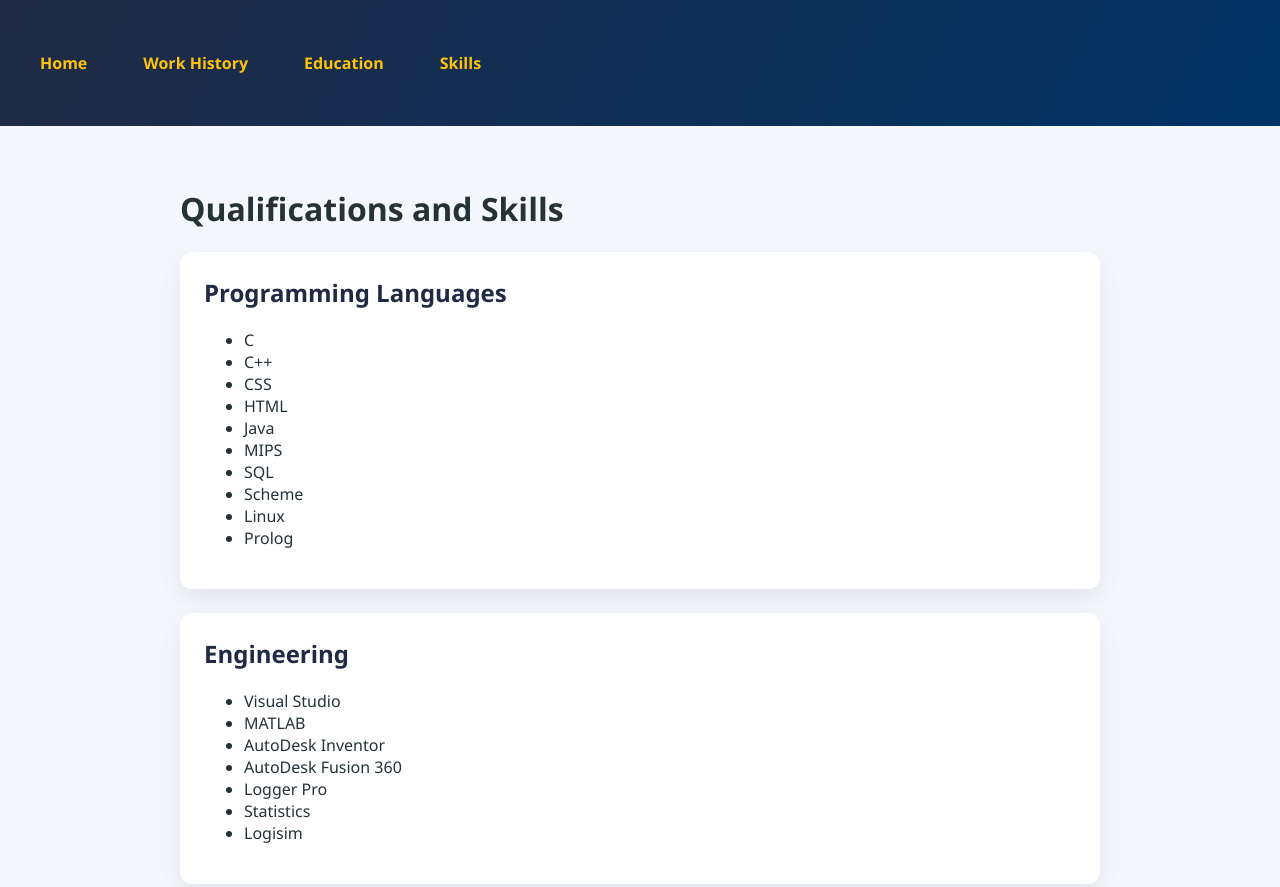
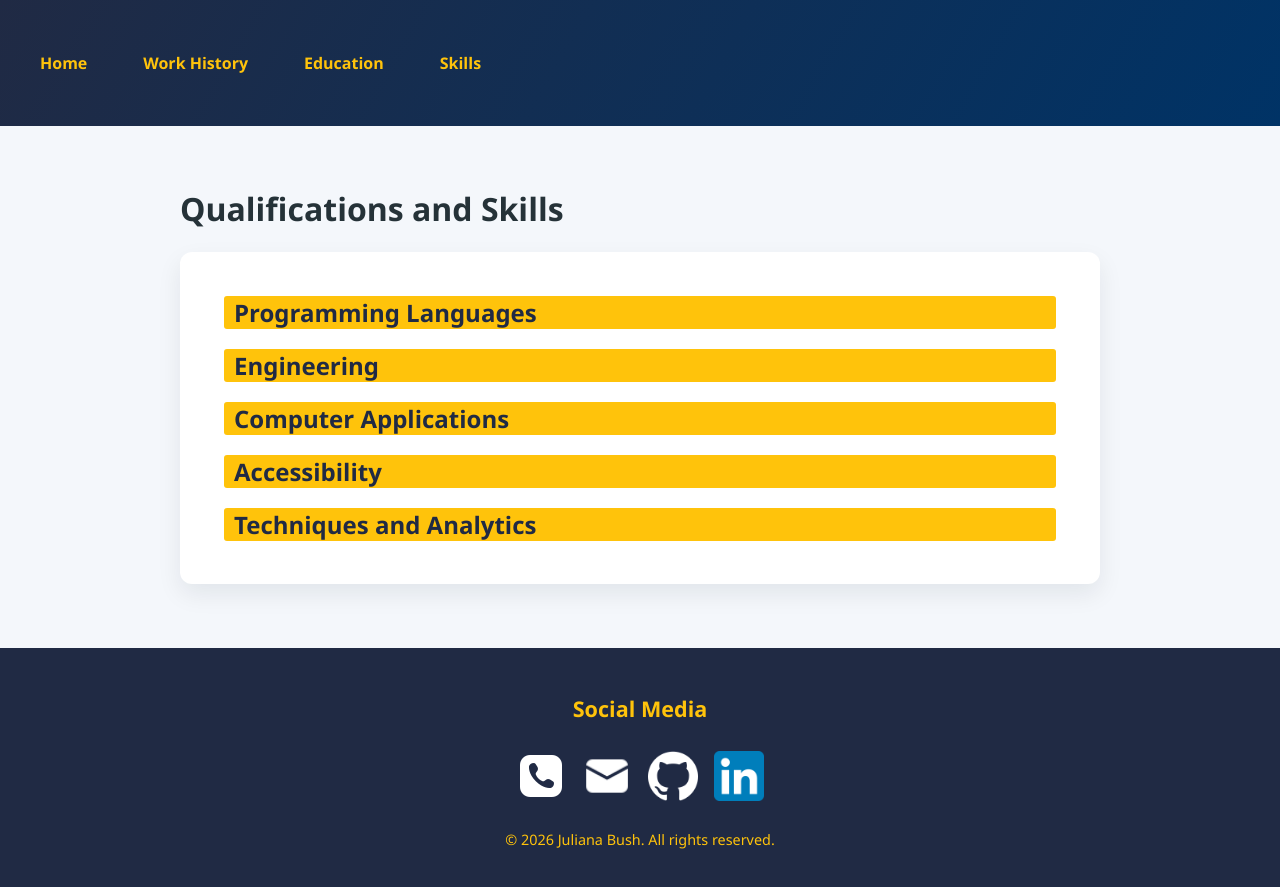
Before and after one commit to jmbush3/JulianaBush-Resume, a plain HTML site: page skills.html in a window 1280 px wide. Shown: the top 887 px of the page. Drawn offline with Linux system fonts and the light colour scheme.

Commit message:
Create Basic Accordions for Skills Page

```diff
--- a/css/styles.css
+++ b/css/styles.css
@@ -49,3 +49,25 @@ section h2 {
   background: #000;
   color: #fff;
 }
+/* ACCORDION DESIGN */
+.accordion {
+  padding: 20px 20px 0px 20px;
+  height: auto;
+}
+.accordion-content {
+  padding: 0px 10px 10px 10px;
+}
+.accordion detail {
+  border: 1px solid #ffc30B;
+  border-radius: 3px;
+}
+.accordion summary {
+  background-color: #ffc30B;
+  border-radius: 3px;
+  color: #fff;
+  list-style: none;
+  padding-left: 10px;
+}
+.accordion summary::-webkit-details-marker {
+  display: none; /* REMOVE DROP-DOWN ARROW SYMBOL */
+}
--- a/skills.html
+++ b/skills.html
@@ -11,12 +11,14 @@
   <script src="components/footer.js" defer></script>
 </head>
 <body>
-<a class="skip-link" href="#main">Skip to Content</a>
   <main-header></main-header>
   <main id="main">
 	<h1>Qualifications and Skills</h1>
     <section>
-      <h2>Programming Languages</h2>
+<div class="accordion">
+<details>
+      <summary><h2>Programming Languages</h2></summary>
+<div class="accordion-content">
       <ul>
 	<li>C</li>
 	<li>C++</li>
@@ -26,12 +28,14 @@
 	<li>MIPS</li>
 	<li>SQL</li>
 	<li>Scheme</li>
-	<li>Linux</li>
+	<li>Bash</li>
 	<li>Prolog</li>
       </ul>
-    </section>
-    <section>
-      <h2>Engineering</h2>
+</div>
+</details>
+<details>
+      <summary><h2>Engineering</h2></summary>
+<div class="accordion-content">
       <ul>
 	<li>Visual Studio</li>
 	<li>MATLAB</li>
@@ -41,9 +45,11 @@
 	<li>Statistics</li>
 	<li>Logisim</li>
       </ul>
-    </section>
-    <section>
-      <h2>Computer Applications</h2>
+ </div>
+</details>
+<details>
+      <summary><h2>Computer Applications</h2></summary>
+<div class="accordion-content">
       <ul>
 	<li>Microsoft Applications: </li>
 	<li>Adobe Applications: </li>
@@ -51,9 +57,11 @@
 	<li>Thrillshare</li>
 	<li>WordPress</li>
       </ul>
-    </section>
-    <section>
-      <h2>Accessibility</h2>
+  </div>
+</details>
+<details>
+      <summary><h2>Accessibility</h2></summary>
+<div class="accordion-content">
       <ul>
 	<li>Microsoft Applications: </li>
 	<li>PDF Remediation</li>
@@ -67,16 +75,20 @@
 	<li>WCAG 2.1 A/AA Standards</li>
 	<li>SiteImprove</li>
       </ul>
-    </section>
-    <section>
-      <h2>Techniques and Analytics</h2>
+   </div>
+</details>
+<details>
+      <summary><h2>Techniques and Analytics</h2></summary>
+<div class="accordion-content">
       <ul>
 	<li>Data Entry</li>
 	<li>User Training and support for various applications</li>
 	<li>Data Analysis</li>
 	<li>Troubleshooting Applications</li>
       </ul>
-    </section>
+</div>
+</details>
+    </div>
   </main>
   <main-footer></main-footer>
 </body>
```
